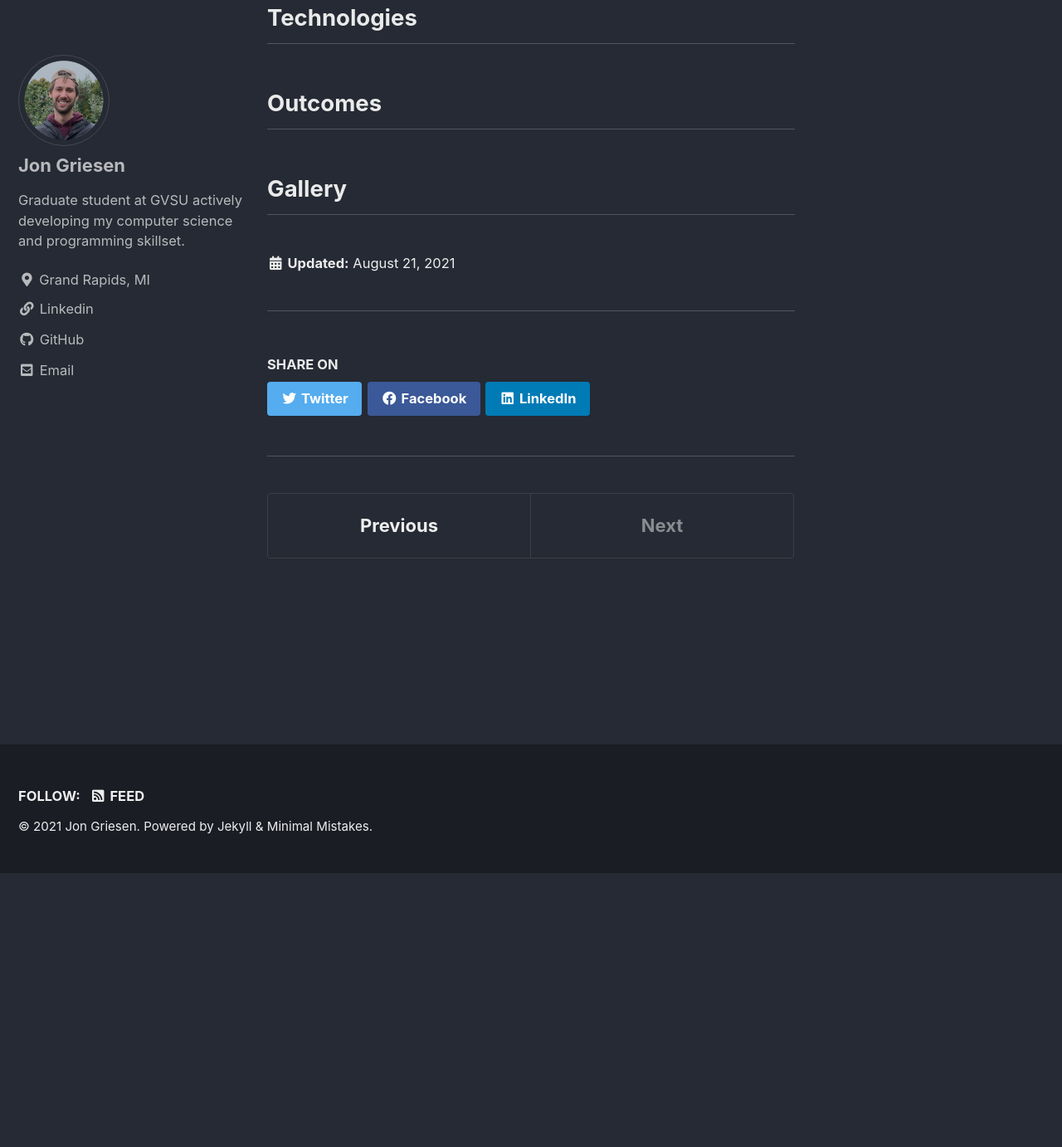
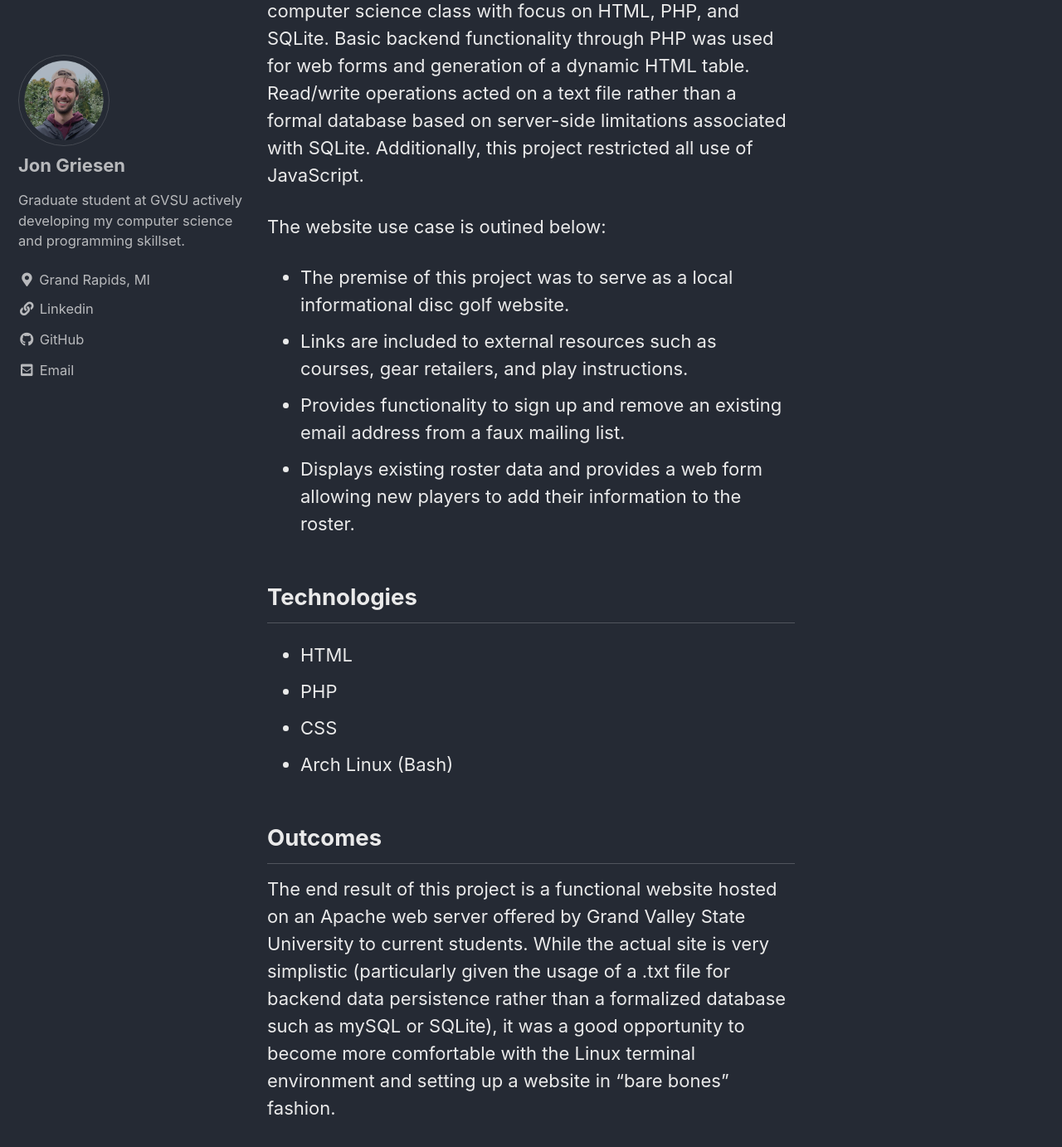
Before and after one commit to griesenj/griesenj.github.io, a Jekyll site: the page built from _portfolio/simplesitephp.md, in a window 1280 px wide and 1400 px high, scrolled down 348 px. Shown: the top 1382 px of the window at 83% size. Built offline with Jekyll 4.4.1, drawn with Linux system fonts in a browser that asks for light colours; cached includes are drawn as plain includes; some of the changed text lies outside the part shown.

Commit message:
Update project writeups, thumbnails, and galleries

```diff
--- a/_portfolio/simplesitephp.md
+++ b/_portfolio/simplesitephp.md
@@ -14,8 +29,28 @@ toc_icon: "cogs"
 
 ## Overview
 
+This project was created as a part of a graduate level computer science class with focus on HTML, PHP, and SQLite. Basic backend functionality through PHP was used for web forms and generation of a dynamic HTML table. Read/write operations acted on a text file rather than a formal database based on server-side limitations associated with SQLite. Additionally, this project restricted all use of JavaScript.
+
+The website use case is outined below:
+
+* The premise of this project was to serve as a local informational disc golf website.
+* Links are included to external resources such as courses, gear retailers, and play instructions.
+* Provides functionality to sign up and remove an existing email address from a faux mailing list.
+* Displays existing roster data and provides a web form allowing new players to add their information to the roster.
+
 ## Technologies
+
+* HTML
+* PHP
+* CSS
+* Arch Linux (Bash)
 
 ## Outcomes
 
+The end result of this project is a functional website hosted on an Apache web server offered by Grand Valley State University to current students. While the actual site is very simplistic (particularly given the usage of a .txt file for backend data persistence rather than a formalized database such as mySQL or SQLite), it was a good opportunity to become more comfortable with the Linux terminal environment and setting up a website in "bare bones" fashion.
+
 ## Gallery
+
+{% include video id="0o15g-1zMAo" provider="youtube" caption="SimpleSitePHP Demo." %}
+
+{% include gallery %}
--- a/index.html
+++ b/index.html
@@ -5,7 +5,7 @@ author_profile: true
 
 <p>
     Hello there! My name is Jon Griesen, and I am currently working towards my masters in Applied Computer Science at Grand Valley State University.
-    This website is intended to showcase my personal and academic projects in one convenient place.
+    This website is intended to showcase my personal and academic projects in one convenient location.
 </p>
 
 <p>
```
Also changed, not shown: other parts of _portfolio/simplesitephp.md (+15 -0 lines), _portfolio/dggdx.md (+4 -0 lines), _portfolio/mmitemtracker.md (+1 -1 lines), _portfolio/paced.md (+6 -1 lines), _portfolio/pacmeme.md (+1 -1 lines), assets/images/phpSite1.png (added), assets/images/phpSite2.png (added), assets/images/phpSite3.png (added), assets/images/phpSite4.png (added), assets/images/phpSite5.png (added), assets/images/phpSite6.png (added), assets/images/phpSite7.png (added).
